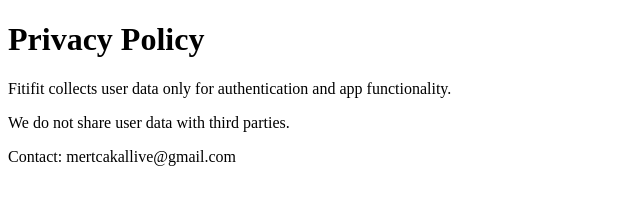
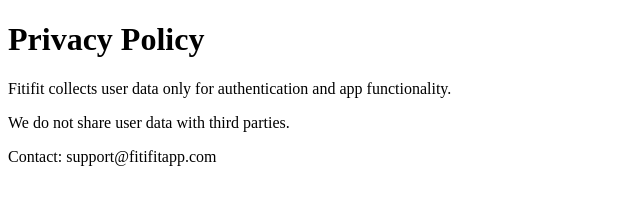
Before and after one commit to Thebidi/fitifit-support, a plain HTML site: page privacy.html in a window 1280 px wide. Shown: the full height of the page, 0-640 px from the left. Drawn offline with Linux system fonts and the light colour scheme.

Commit message:
Update privacy.html

```diff
--- a/privacy.html
+++ b/privacy.html
@@ -10,6 +10,6 @@
 
   <p>We do not share user data with third parties.</p>
 
-  <p>Contact: mertcakallive@gmail.com</p>
+  <p>Contact: support@fitifitapp.com</p>
 </body>
 </html>
```
